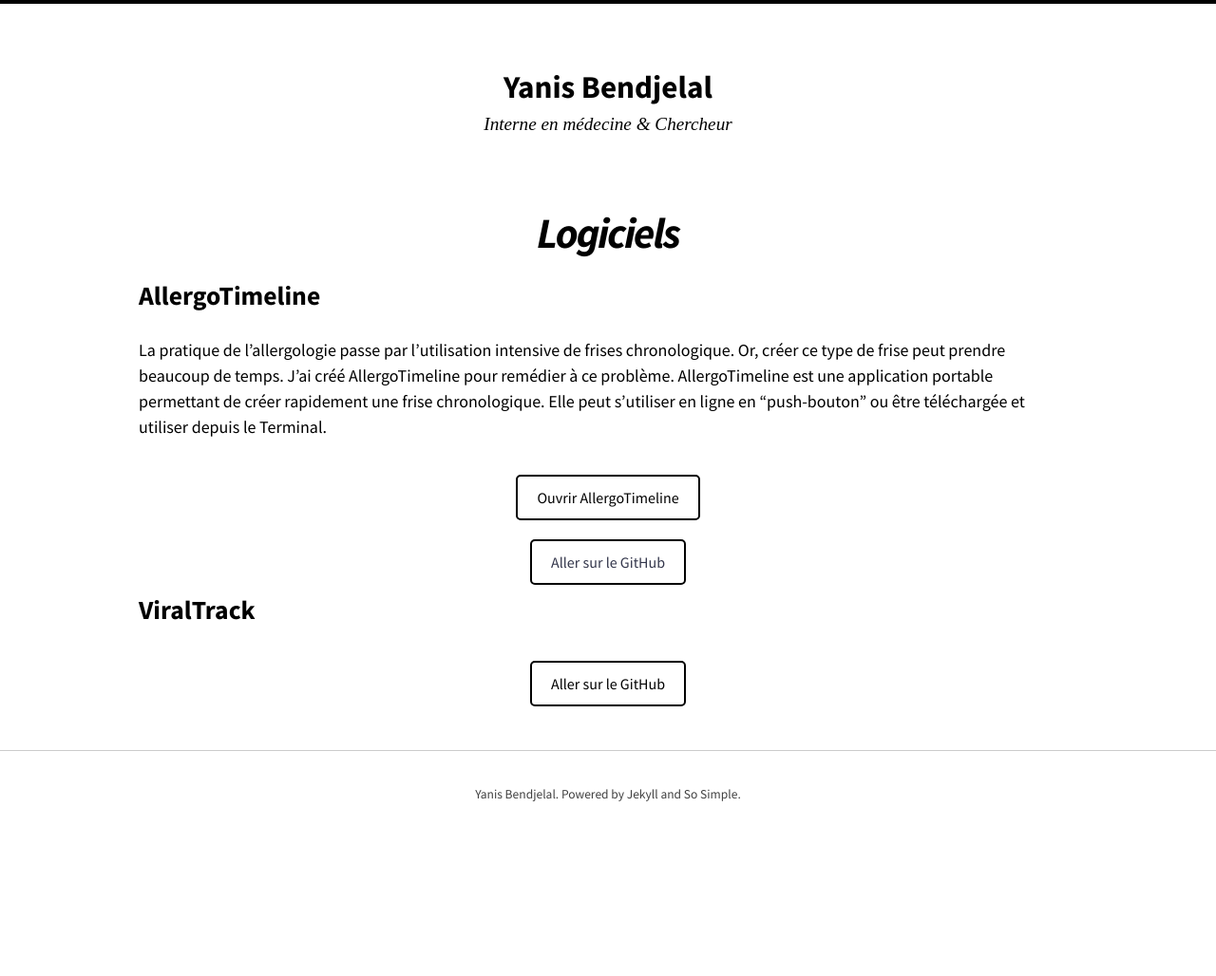
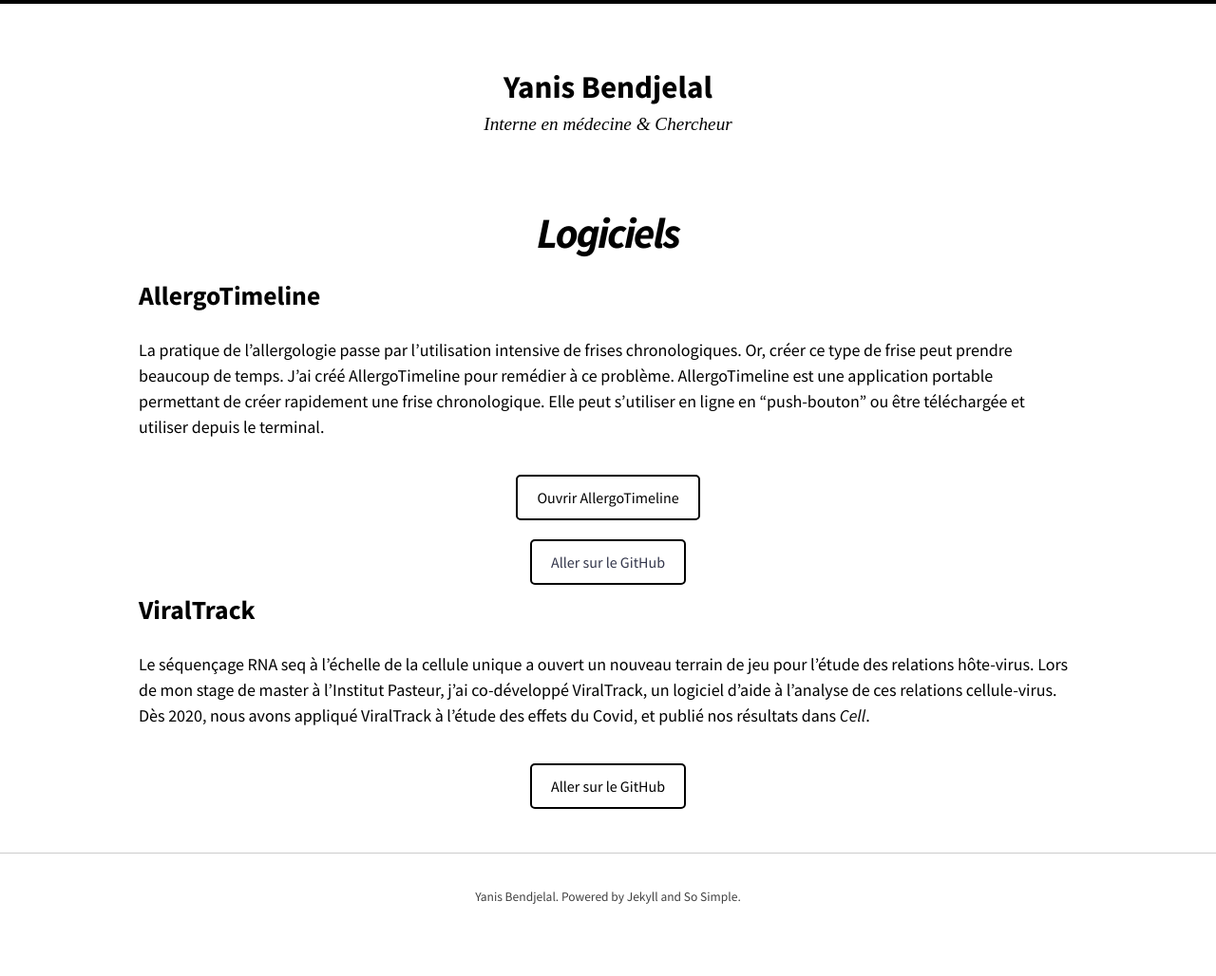
Before and after one commit to Bendjelal/bendjelal.github.io, a Jekyll site: the page built from software/software.md, in a window 1280 px wide. Shown: the whole page at 95% size. Built offline with Jekyll 4.4.1, drawn with Linux system fonts in a browser that asks for light colours; nearby versions of some CDN libraries; before the commit the page ends 920 px from its top, so only the background shows below that.

Commit message:
Update software.md

```diff
--- a/software/software.md
+++ b/software/software.md
@@ -7,7 +7,7 @@
 
 ## AllergoTimeline
 
-La pratique de l'allergologie passe par l'utilisation intensive de frises chronologique. Or, créer ce type de frise peut prendre beaucoup de temps. J'ai créé AllergoTimeline pour remédier à ce problème. AllergoTimeline est une application portable permettant de créer rapidement une frise chronologique. Elle peut s'utiliser en ligne en "push-bouton" ou être téléchargée et utiliser depuis le Terminal.
+La pratique de l'allergologie passe par l'utilisation intensive de frises chronologiques. Or, créer ce type de frise peut prendre beaucoup de temps. J'ai créé AllergoTimeline pour remédier à ce problème. AllergoTimeline est une application portable permettant de créer rapidement une frise chronologique. Elle peut s'utiliser en ligne en "push-bouton" ou être téléchargée et utiliser depuis le terminal.
 
 <html lang="fr">
 <head>
@@ -51,6 +51,9 @@
 
 ## ViralTrack
 
+Le séquençage RNA seq à l'échelle de la cellule unique a ouvert un nouveau terrain de jeu pour l'étude des relations hôte-virus. Lors de mon stage de master à l'Institut Pasteur, j'ai co-développé ViralTrack, un logiciel d'aide à l'analyse de ces relations cellule-virus.
+Dès 2020, nous avons appliqué ViralTrack à l'étude des effets du Covid, et publié nos résultats dans *Cell*.
+
 <html lang="fr">
 <head>
     <meta charset="UTF-8">
```
